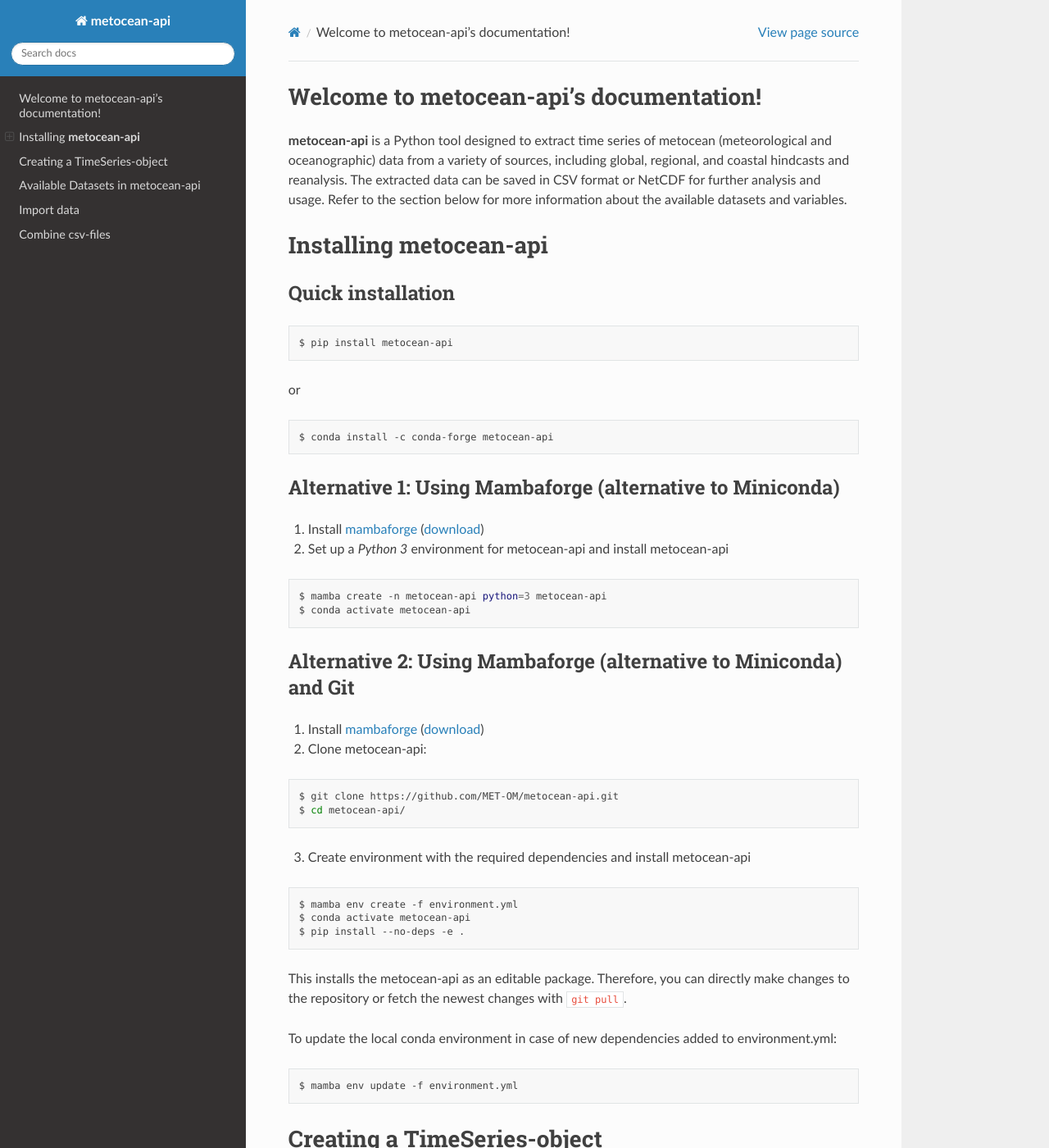
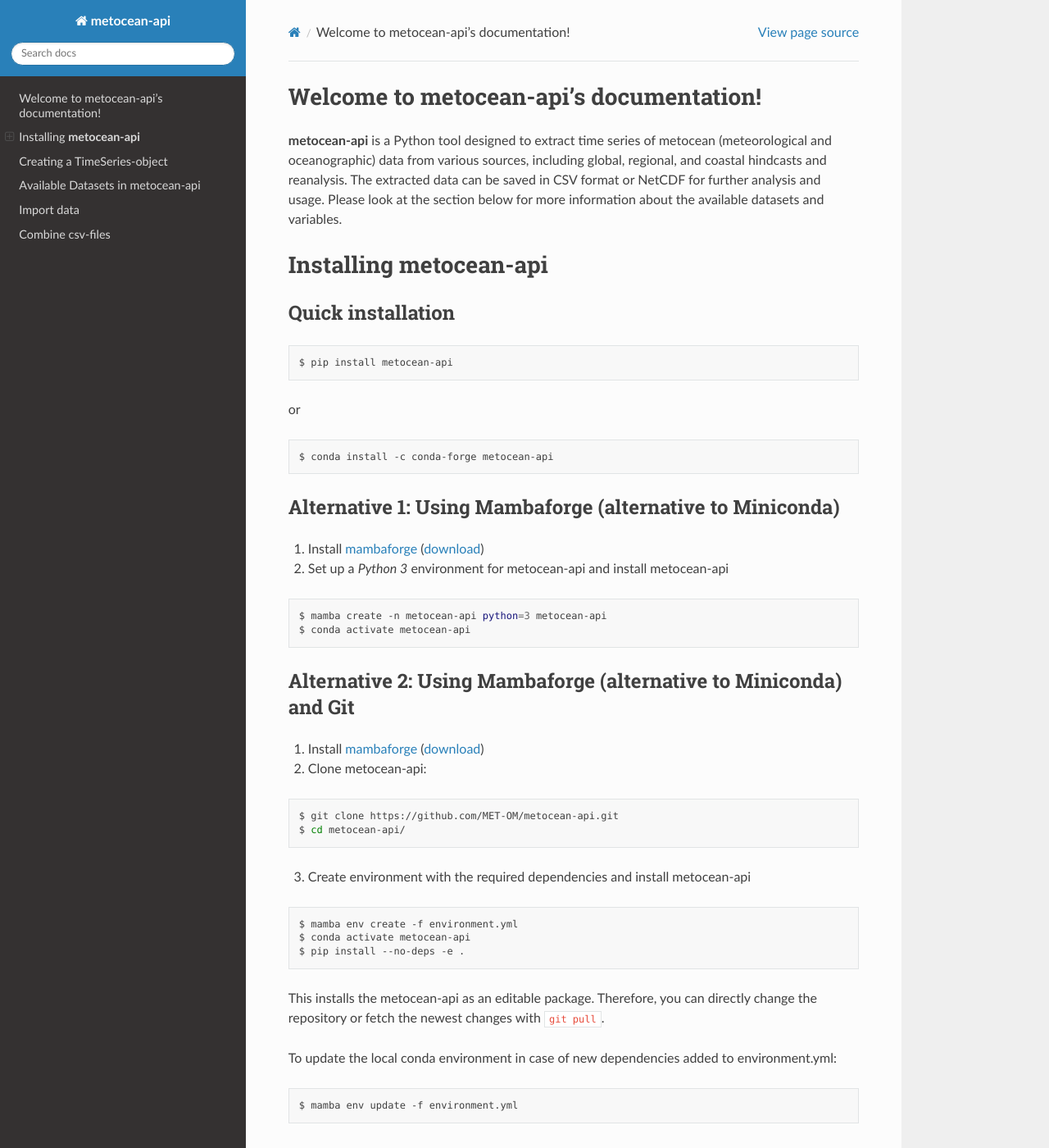
Before and after one commit to MET-OM/metocean-api, a Sphinx documentation site: the page built from docs/index.rst, in a window 1280 px wide and 1400 px high. Shown: the whole window at 82% size. Built offline with Sphinx 7.4.7 and the Read the Docs theme 3.1.0, drawn with Linux system fonts in a browser that asks for light colours; some of the changed text lies outside the part shown.

Commit message:
Update index.rst

```diff
--- a/docs/index.rst
+++ b/docs/index.rst
@@ -6,9 +6,9 @@
 Welcome to metocean-api's documentation!
 =====================================
 
-**metocean-api**  is a Python tool designed to extract time series of metocean (meteorological and oceanographic) data from a variety of sources, including global, regional, and coastal hindcasts and reanalysis.
+**metocean-api**  is a Python tool designed to extract time series of metocean (meteorological and oceanographic) data from various sources, including global, regional, and coastal hindcasts and reanalysis.
 The extracted data can be saved in CSV format or NetCDF for further analysis and usage.
-Refer to the section below for more information about the available datasets and variables.
+Please look at the section below for more information about the available datasets and variables.
 
 Installing **metocean-api**
 =============================================
@@ -53,7 +53,7 @@
   $ conda activate metocean-api
   $ pip install --no-deps -e .
 
-This installs the metocean-api as an editable package. Therefore, you can directly make changes to the repository or fetch the newest changes with :code:`git pull`.
+This installs the metocean-api as an editable package. Therefore, you can directly change the repository or fetch the newest changes with :code:`git pull`.
 
 To update the local conda environment in case of new dependencies added to environment.yml:
 
```
Also changed, not shown: other parts of docs/index.rst (+2 -0 lines).
